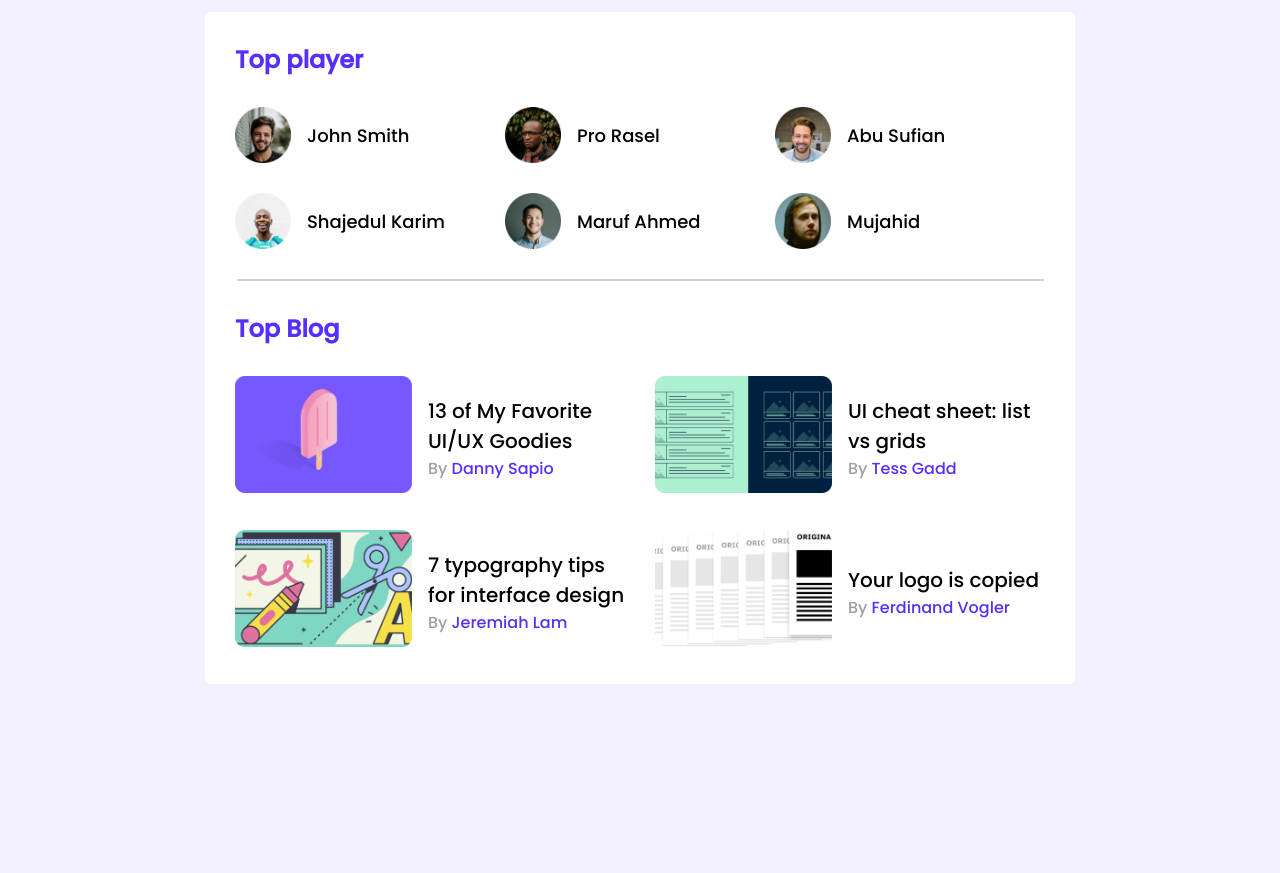
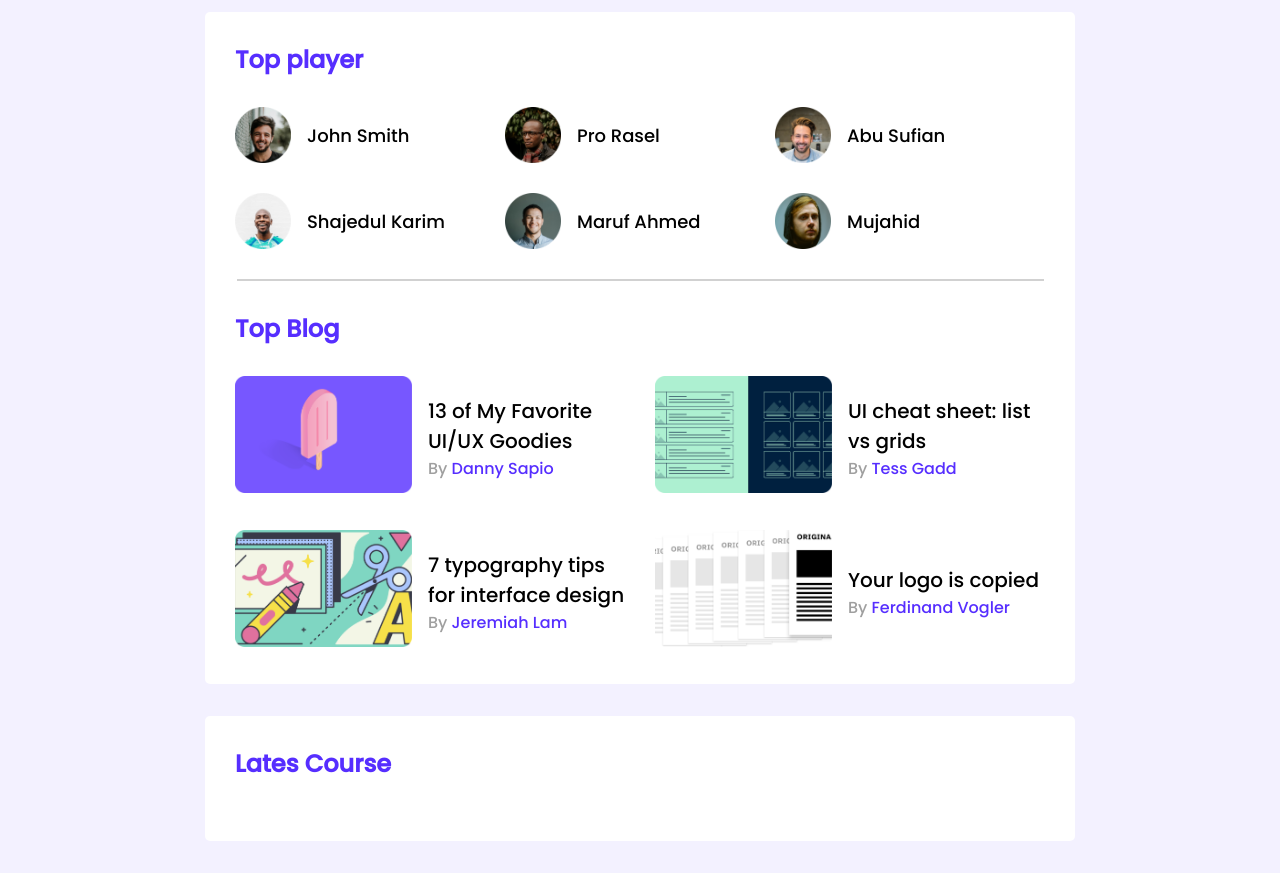
Before and after one commit to masum-71/leader-board, a plain HTML site: page index.html in a window 1280 px wide. Shown: the part 114-987 px from the top of the page. Before the commit the page ends 830 px from the top, so only its background shows below. Drawn offline with Linux system fonts and the light colour scheme.

Commit message:
some changes

```diff
--- a/index.html
+++ b/index.html
@@ -110,6 +110,9 @@
           </div>
         </section>
       </section>
+      <section class="lates-course">
+        <h2>Lates Course</h2>
+      </section>
     </main>
   </body>
 </html>
--- a/style.css
+++ b/style.css
@@ -55,7 +55,7 @@ nav {
 
 /* main section start here */
 
-.hero {
+.hero , .lates-course{
   width: 870px;
   margin: 0 auto;
   background-color: #ffffff;
@@ -131,3 +131,5 @@ hr{
   text-decoration: none;
   color:#562eff;
 }
+
+/* course section statr here */
```
